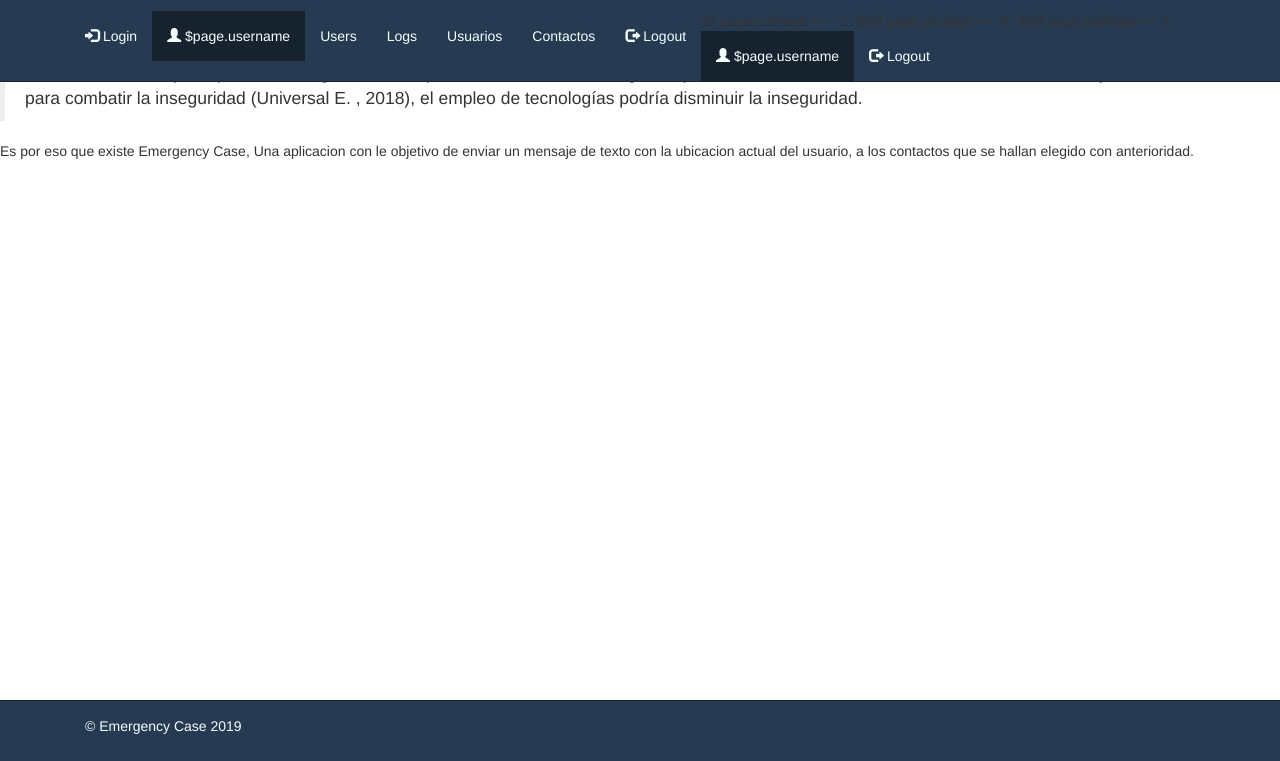
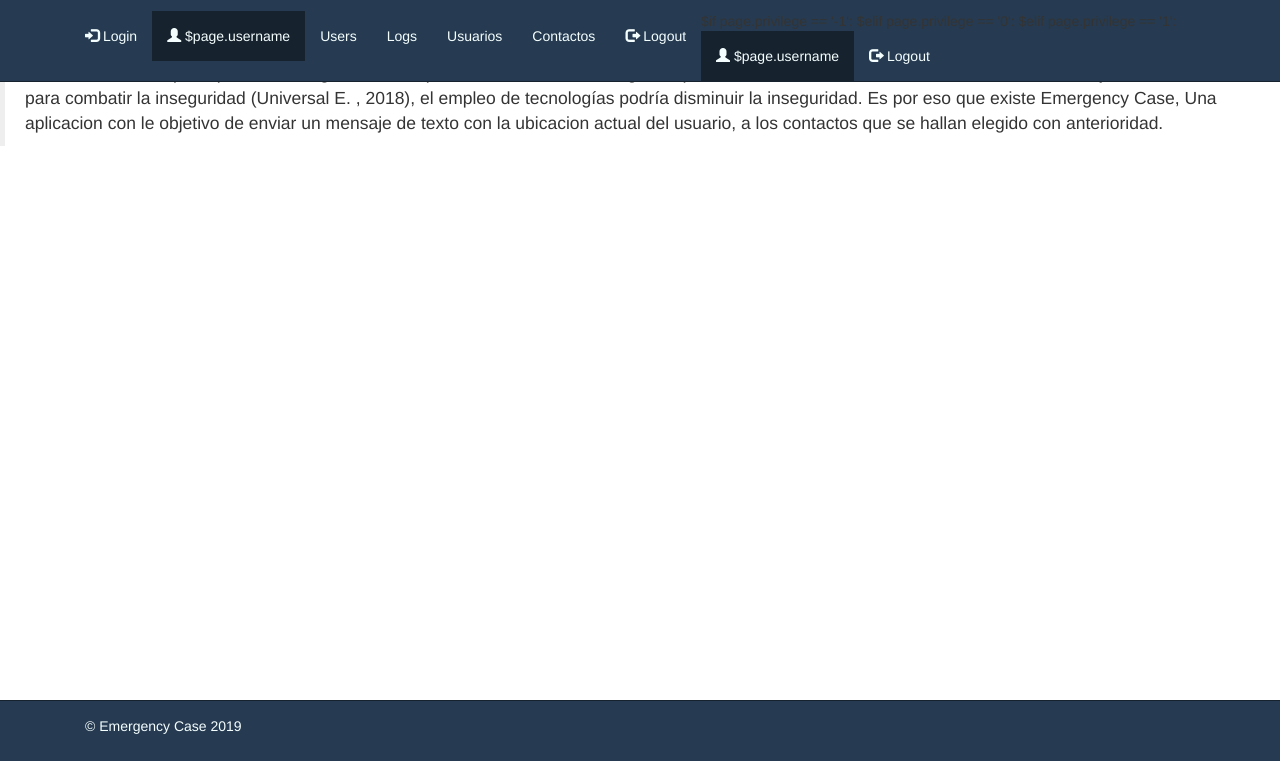
Before and after one commit to KarlaFragoso/Proyecto_ec, a plain HTML site: page application/views/main/master.html in a window 1280 px wide. Shown: the part 39-800 px from the top of the page. Drawn offline with Linux system fonts and the light colour scheme; files that its build step writes are made by us from their sources; files whose address does not match are found by name.

Commit message:
modificacion de diseño

```diff
--- a/application/views/main/master.html
+++ b/application/views/main/master.html
@@ -55,10 +55,11 @@ $def with (page)
     <P><BLOCKQUOTE>En la actualidad la percepción de inseguridad en el país  va en aumento,
          a tal grado que el 70% de la ciudadanía están a favor de usar el ejército
          mexicano para combatir la inseguridad (Universal E. , 2018),
-          el empleo de tecnologías podría disminuir la inseguridad.</BLOCKQUOTE> </P>
+          el empleo de tecnologías podría disminuir la inseguridad.
          Es por eso que existe Emergency Case, Una aplicacion con le objetivo de
         enviar un mensaje de texto con la ubicacion actual del usuario, a los contactos que se hallan
         elegido con anterioridad.
+    </BLOCKQUOTE> </P>
 
     </div>
 
```
